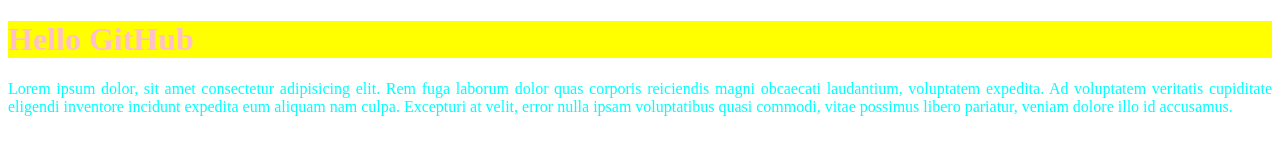
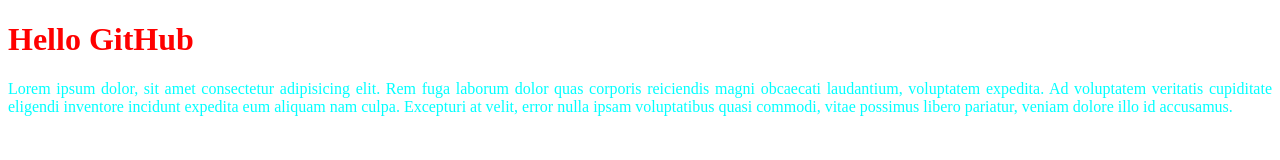
Before and after one commit to Lnastasiia/demo-repo, a plain HTML site: page index.html in a window 1280 px wide. Drawn offline with Linux system fonts and the light colour scheme.

Commit message:
Revert "Fix colors"
This reverts commit 482bb35b0278e586868be3dd4010750e8ca25a8b.

```diff
--- a/assets/css/style.css
+++ b/assets/css/style.css
@@ -1,6 +1,5 @@
 h1 {
-    color: pink;
-    background-color: yellow;
+    color: red;
 }
 p {
     text-align: justify;
```
